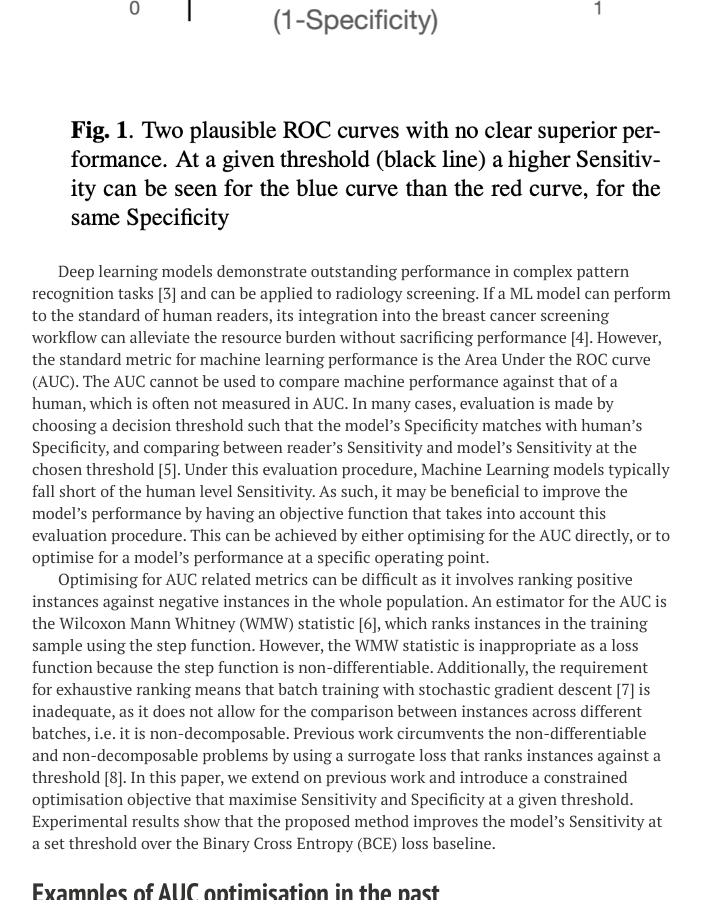
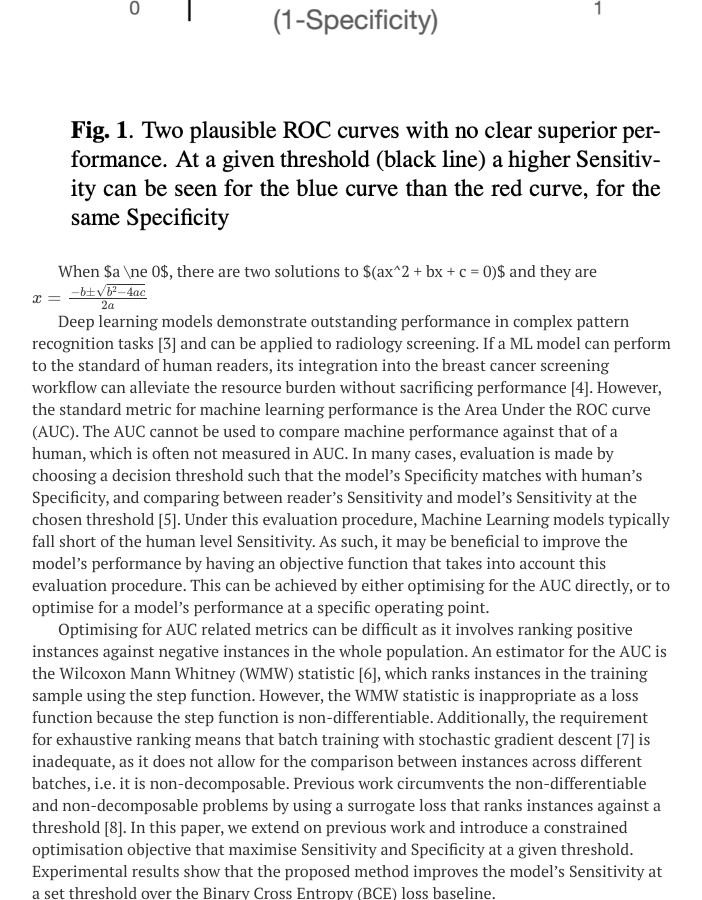
Before and after one commit to MLMogford/MLMogford.github.io, a Jekyll site: the page built from _posts/2022-08-17-sensitivity_and_specificity.md, in a window 1280 px wide and 900 px high, scrolled down 1026 px. Shown: the whole window, without its empty margins (288-990 px from the left). Built offline with Jekyll 4.4.1, drawn with Linux system fonts in a browser that asks for light colours; nearby versions of some CDN libraries; formulas are drawn with MathJax 3.

Commit message:
Update 2022-08-17-sensitivity_and_specificity.md

```diff
--- a/_posts/2022-08-17-sensitivity_and_specificity.md
+++ b/_posts/2022-08-17-sensitivity_and_specificity.md
@@ -16,6 +16,8 @@ Conversely, Sensitivity is the reason for the program’s existence, and the max
 
 ![ROC curve](/images/ROC.png)
 
+When $a \ne 0$, there are two solutions to $(ax^2 + bx + c = 0)$ and they are
+$$ x = {-b \pm \sqrt{b^2-4ac} \over 2a} $$
 
 Deep learning models demonstrate outstanding performance in complex pattern recognition tasks [3] and can be applied to radiology screening. If a ML model can perform to the standard of human readers, its integration into the breast cancer screening workflow can alleviate the resource burden without sacrificing performance [4]. However, the standard metric for machine learning performance is the Area Under the ROC curve (AUC). The AUC cannot be used to compare machine performance against that of a human, which is often not measured in AUC. In many cases, evaluation is made by choosing a decision threshold such that the model’s Specificity matches with human’s Specificity, and comparing between reader’s Sensitivity and model’s Sensitivity at the chosen threshold [5]. Under this evaluation procedure, Machine Learning models typically fall short of the human level Sensitivity. As such, it may be beneficial to improve the model’s performance by having an objective function that takes into account this evaluation procedure. This can be achieved by either optimising for the AUC directly, or to optimise for a model’s performance at a specific operating point.
 
```
